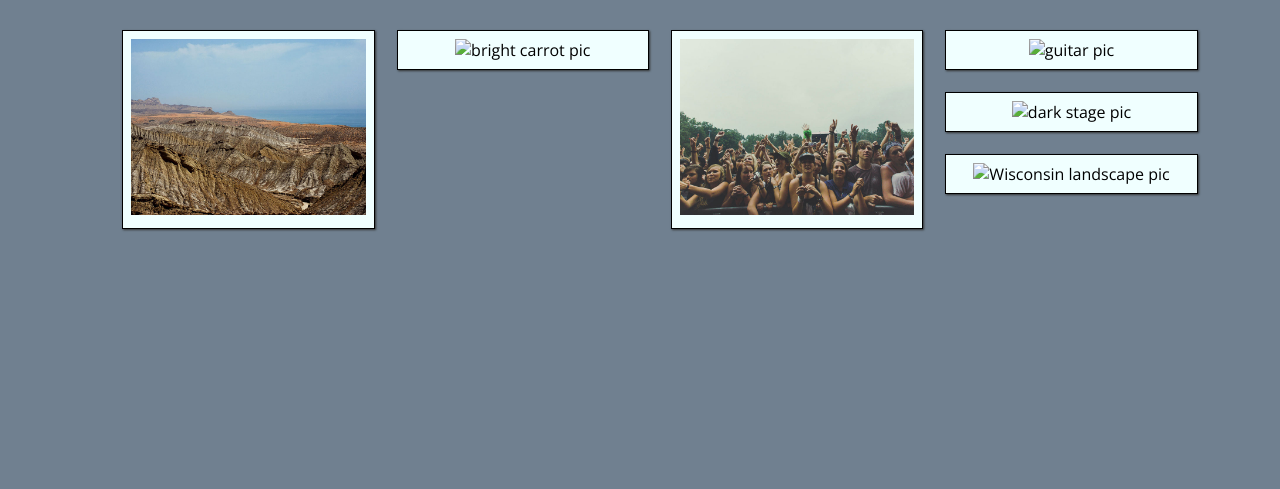
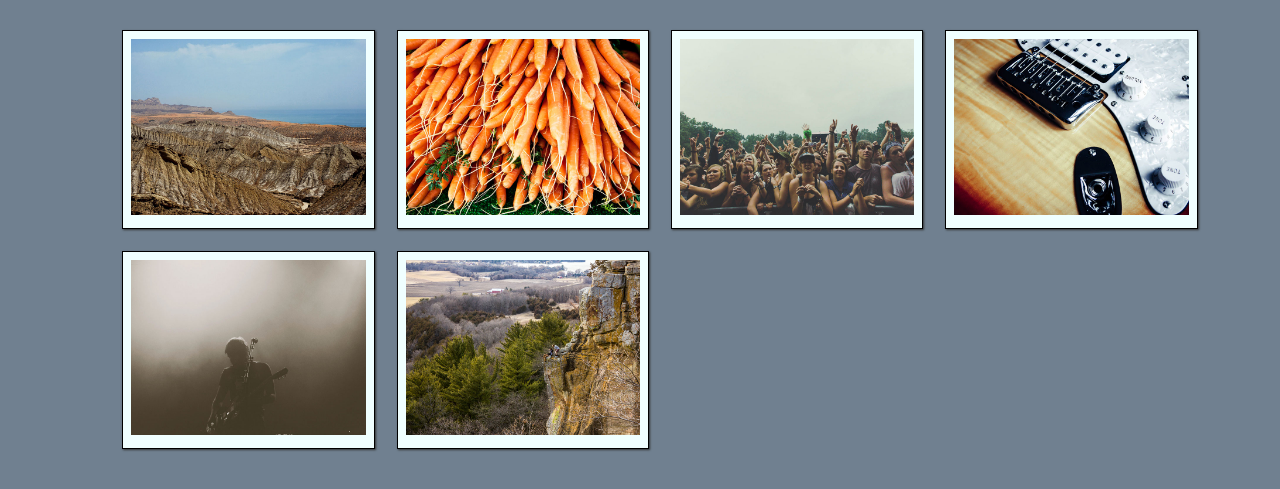
Before and after one commit to hass0302/responsive-images, a plain HTML site: page index.html in a window 1280 px wide. Shown: the part 67-556 px from the top of the page. Drawn offline with nearby package versions, Linux system fonts and the light colour scheme.

Commit message:
html update
the html image extensions were not updated to reflect the new image
files. This fixes that.

```diff
--- a/index.html
+++ b/index.html
@@ -20,7 +20,7 @@ img/fahim-akhter-kund-malir-pakistan-large.jpg 800w"><img src="img/fahim-akhter-
                 </li>
                 <li>
                     <picture>
-                        <source type="image/gif" sizes="90vw" srcset="img/markus-spiske-carrots-small.gif 400w, img/markus-spiske-carrots-medium.gif 600w, img/markus-spiske-carrots-large.gif 800w"><img src="img/markus-spiske-carrots-medium.gif" alt="bright carrot pic"></picture>
+                        <source type="image/jpeg" sizes="90vw" srcset="img/markus-spiske-carrots-small.jpg 400w, img/markus-spiske-carrots-medium.jpg 600w, img/markus-spiske-carrots-large.jpg 800w"><img src="img/markus-spiske-carrots-medium.jpg" alt="bright carrot pic"></picture>
                 </li>
                 <li>
                     <picture>
@@ -28,15 +28,15 @@ img/fahim-akhter-kund-malir-pakistan-large.jpg 800w"><img src="img/fahim-akhter-
                 </li>
                 <li>
                     <picture>
-                        <source type="image/gif" sizes="90vw" srcset="img/markus-spiske-guitar-small.gif 400w,img/markus-spiske-guitar-medium.gif 600w,img/markus-spiske-guitar-large.gif 800w"><img src="img/markus-spiske-guitar-medium.gif" alt="guitar pic"></picture>
+                        <source type="image/jpeg" sizes="90vw" srcset="img/markus-spiske-guitar-small.jpg 400w,img/markus-spiske-guitar-medium.jpg 600w,img/markus-spiske-guitar-large.jpg 800w"><img src="img/markus-spiske-guitar-medium.jpg" alt="guitar pic"></picture>
                 </li>
                 <li>
                     <picture>
-                        <source type="image/gif" sizes="90vw" srcset="img/markus-spiske-stage-small.gif 400w,img/markus-spiske-stage-medium.gif 600w, img/markus-spiske-stage-large.gif 800w"><img src="img/markus-spiske-stage-medium.gif" alt="dark stage pic"></picture>
+                        <source type="image/jpeg" sizes="90vw" srcset="img/markus-spiske-stage-small.jpg 400w,img/markus-spiske-stage-medium.jpg 600w, img/markus-spiske-stage-large.jpg 800w"><img src="img/markus-spiske-stage-medium.jpg" alt="dark stage pic"></picture>
                 </li>
                 <li>
                     <picture>
-                        <source type="image/png" sizes="90vw" srcset="img/yiman-chen-gibraltar-rock-wisconsin-small.png 400w, img/yiman-chen-gibraltar-rock-wisconsin-medium.png 600w, img/yiman-chen-gibraltar-rock-wisconsin-large.png 800w"> <img src="img/yiman-chen-gibraltar-rock-wisconsin-medium.png" alt="Wisconsin landscape pic"></picture>
+                        <source type="image/jpeg" sizes="90vw" srcset="img/yiman-chen-gibraltar-rock-wisconsin-small.jpg 400w, img/yiman-chen-gibraltar-rock-wisconsin-medium.jpg 600w, img/yiman-chen-gibraltar-rock-wisconsin-large.jpg 800w"> <img src="img/yiman-chen-gibraltar-rock-wisconsin-medium.jpg" alt="Wisconsin landscape pic"></picture>
                 </li>
             </ul>
         </div>
```
